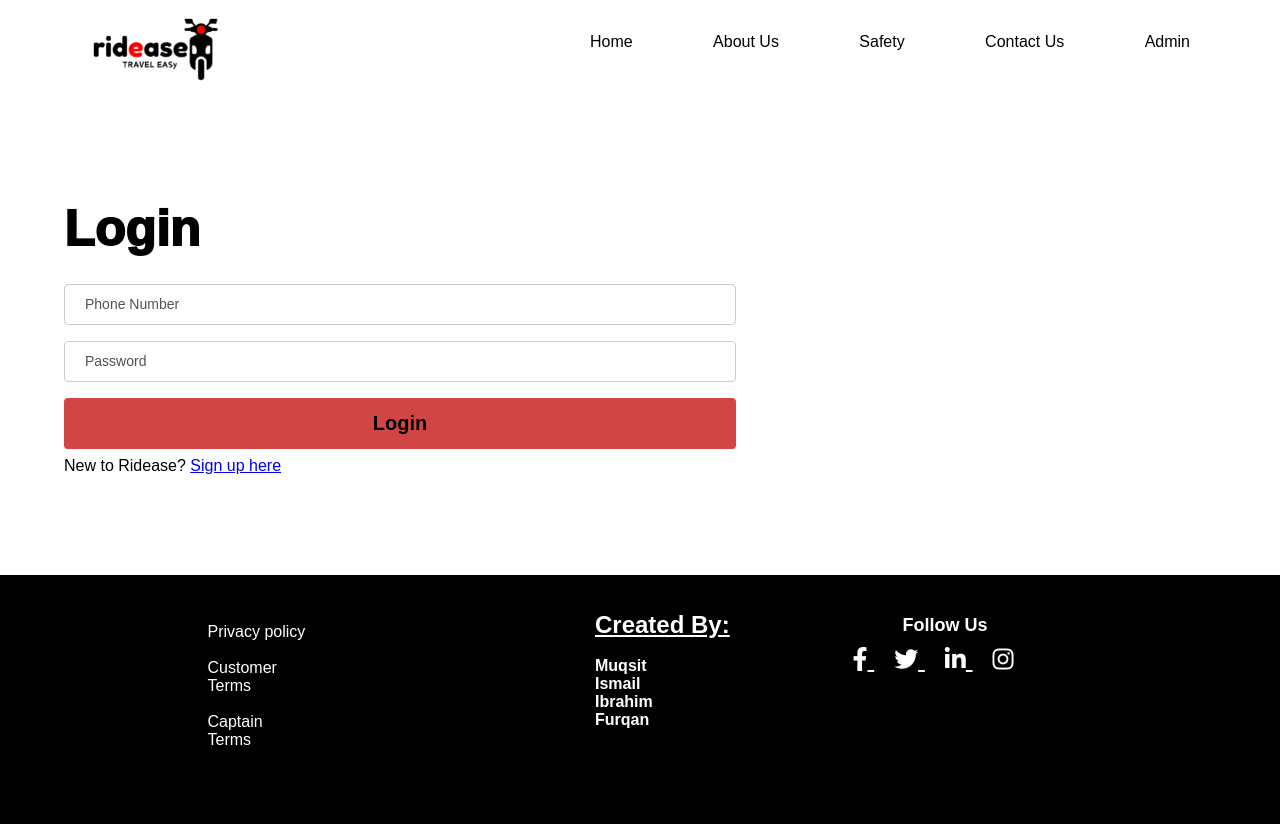
After one commit to Syedsafwan24/rapido-clone, a Django app: page /driverLogin in a window 1280 px wide. The commit adds this page. Shown: the top 824 px of the page. Run offline with Django 5.2, Linux system fonts and the light colour scheme.

Commit message:
changed the link of login as driver from index page

```diff
--- /dev/null
+++ b/customer/templates/driverLogin.html
@@ -0,0 +1,31 @@
+{% extends "nav.html" %}
+{% load static %}
+
+{% block head %}
+<link rel="stylesheet" href="{% static 'login.css' %}">
+{% endblock head %}
+
+{% block body %}
+
+
+
+<div class="container_div">
+    {% if error %}
+    <div style="margin-top:100px; color:red; margin-left:75px;">
+        <h4> {{error}} </h4>
+    </div>
+    {% endif %}
+    <div class="Contact_Us_Form_div">
+        <h1>Login</h1>
+        <br>
+        <form action="{% url 'validate' %}" method="post">
+            {% csrf_token %}
+            <input type="text" name="phone_no" placeholder="Phone Number" required>
+            <input type="password" name="password" placeholder="Password" required>
+            <input type="submit" value="Login">
+            <p style="margin-bottom: 100px;">New to Ridease? <a  href="{% url 'signup' %}">Sign up here</a></p>
+        </form>
+    </div>
+
+</div>
+{% endblock body %}
--- a/customer/templates/index.html
+++ b/customer/templates/index.html
@@ -30,7 +30,7 @@
                     <a href="{% url 'login' %}">
                         <button><span>Request for a ride</span></button>
                     </a>
-                    <a href="{% url 'adminlogin' %}">
+                    <a href="{% url 'driverLogin' %}">
                         <button id="black_btn"> <span>Login as Driver<span></button>
                     </a>
                 </div>
--- a/customer/urls.py
+++ b/customer/urls.py
@@ -15,5 +15,6 @@ urlpatterns = [
     path("success", views.success, name="success_page"),
     path("admin", views.adminlogin, name="adminlogin"),
     path("addDriver", views.addDriver, name="addDriver"),
-    path("addContact", views.contact_us, name="addcontact")
+    path("addContact", views.contact_us, name="addcontact"),
+    path("driverLogin", views.driverLogin, name="driverLogin"),
 ]
--- a/customer/views.py
+++ b/customer/views.py
@@ -30,6 +30,9 @@ def success(request):
 
 def adminlogin(request):
     return render(request, "adminlogin.html")
+
+def driverLogin(request):
+    return render(request, "driverLogin.html")
 
 def addUser(request):
     if request.method == 'POST':
```
